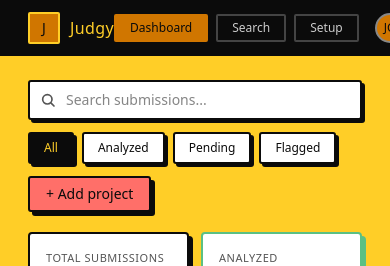
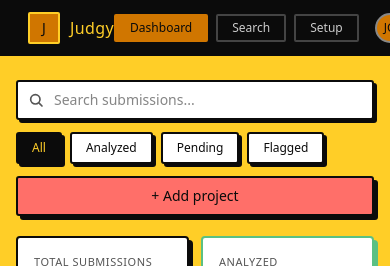
Before and after one commit to colombefioren/HACKATHON--FRONTEND, a Next.js app: page / in a window 390 px wide. Shown: the top 266 px of the page. Built offline with nearby package versions, Linux system fonts and the light colour scheme; no server answers.

Commit message:
style: update page.tsx responsivity layout

```diff
--- a/src/app/page.tsx
+++ b/src/app/page.tsx
@@ -41,12 +41,12 @@ export default function DashboardPage() {
     <div className="min-h-screen bg-background">
       <Topbar />
 
-      <main className="px-7 py-6 max-w-7xl mx-auto">
+      <main className="px-4 sm:px-7 py-6 max-w-7xl mx-auto">
         <h1 className="sr-only">Judgy hackathon dashboard</h1>
 
         {/* Toolbar */}
-        <div className="flex flex-wrap items-center justify-between gap-3 mb-5">
-          <div className="relative flex-1 max-w-sm">
+        <div className="flex flex-col sm:flex-row sm:flex-wrap items-stretch sm:items-center gap-3 mb-5">
+          <div className="relative flex-1 min-w-0 sm:max-w-sm">
             <svg
               className="absolute left-3 top-1/2 -translate-y-1/2 w-4 h-4 text-muted-foreground"
               fill="none"
@@ -66,7 +66,7 @@ export default function DashboardPage() {
             />
           </div>
 
-          <div className="flex gap-2">
+          <div className="flex gap-2 flex-wrap">
             {FILTERS.map((f) => {
               const sel = filter === f.key;
               return (
@@ -89,7 +89,7 @@ export default function DashboardPage() {
 
           <button
             onClick={() => setModalOpen(true)}
-            className="text-sm font-medium px-4 py-1.5 rounded-[3px] press-brutal"
+            className="text-sm font-medium px-4 py-2 rounded-[3px] press-brutal sm:ml-auto"
             style={{
               background: "var(--brand-coral)",
               color: "var(--brand-ink)",
```
